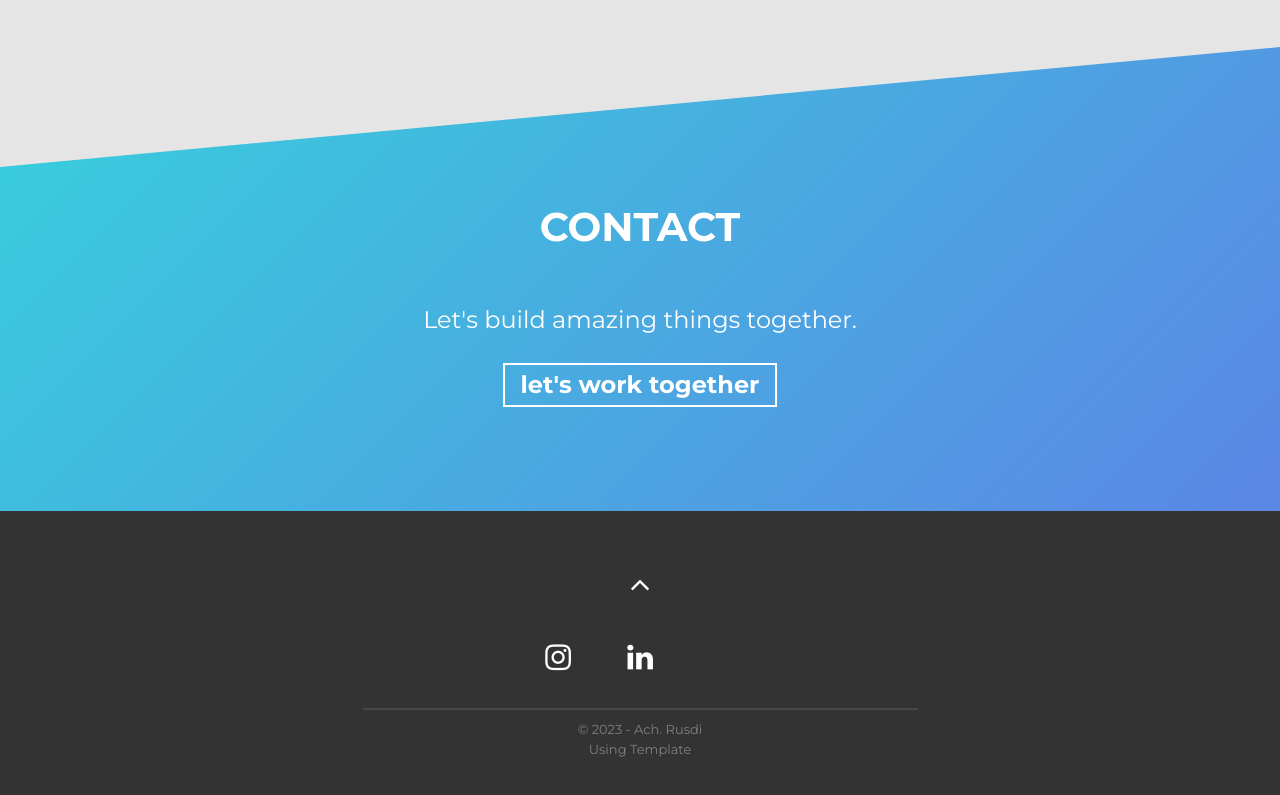
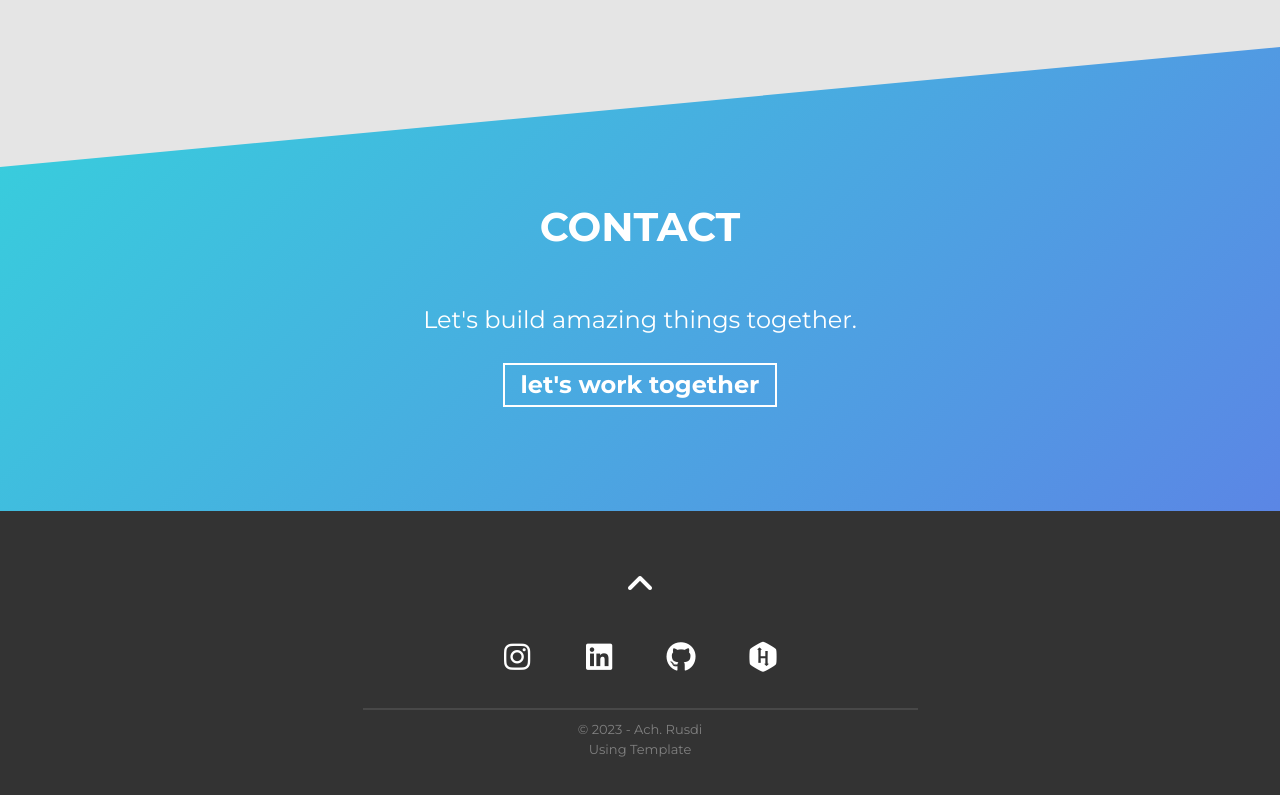
Before and after one commit to achrusdi/portofolio-1.github.io, a plain HTML site: page index.html in a window 1280 px wide. Shown: the part 3831-4626 px from the top of the page. Drawn offline with Linux system fonts and the light colour scheme.

Commit message:
menambahkan font awsome 5 dan menambahkan profile hackerrank

```diff
--- a/index.html
+++ b/index.html
@@ -309,14 +309,18 @@ Have fun creating your portfolio on this template!!! -->
       </a>
       <div class="social-links">
         <a href="https://www.instagram.com/arusalq/" target="_blank" rel="noopener noreferrer" aria-label="instagram">
-          <i class="fa fa-instagram"></i>
+          <i class="fa-brands fa-instagram"></i>
         </a>
         <a href="https://www.linkedin.com/in/ach-rusdie/" target="_blank" rel="noopener noreferrer"
           aria-label="linkedin">
-          <i class="fa fa-linkedin"></i>
+          <i class="fa-brands fa-linkedin"></i>
         </a>
         <a href="https://github.com/achrusdi" target="_blank" rel="noopener noreferrer" aria-label="github">
-          <i class="fa fa-github"></i>
+          <i class="fa-brands fa-github"></i>
+        </a>
+        <a href="https://www.hackerrank.com/ach_rusdhaini" target="_blank" rel="noopener noreferrer"
+          aria-label="hackerrank">
+          <i class="fa-brands fa-hackerrank"></i>
         </a>
       </div>
       <hr />
@@ -337,6 +341,7 @@ Have fun creating your portfolio on this template!!! -->
   </script>
   <script src="./javascript/vanilla-tilt.min.js"></script>
   <script type="text/javascript" src="./javascript/valtilt.js"></script>
+  <script src="https://kit.fontawesome.com/0599059311.js" crossorigin="anonymous"></script>
 </body>
 
 </html>
```
